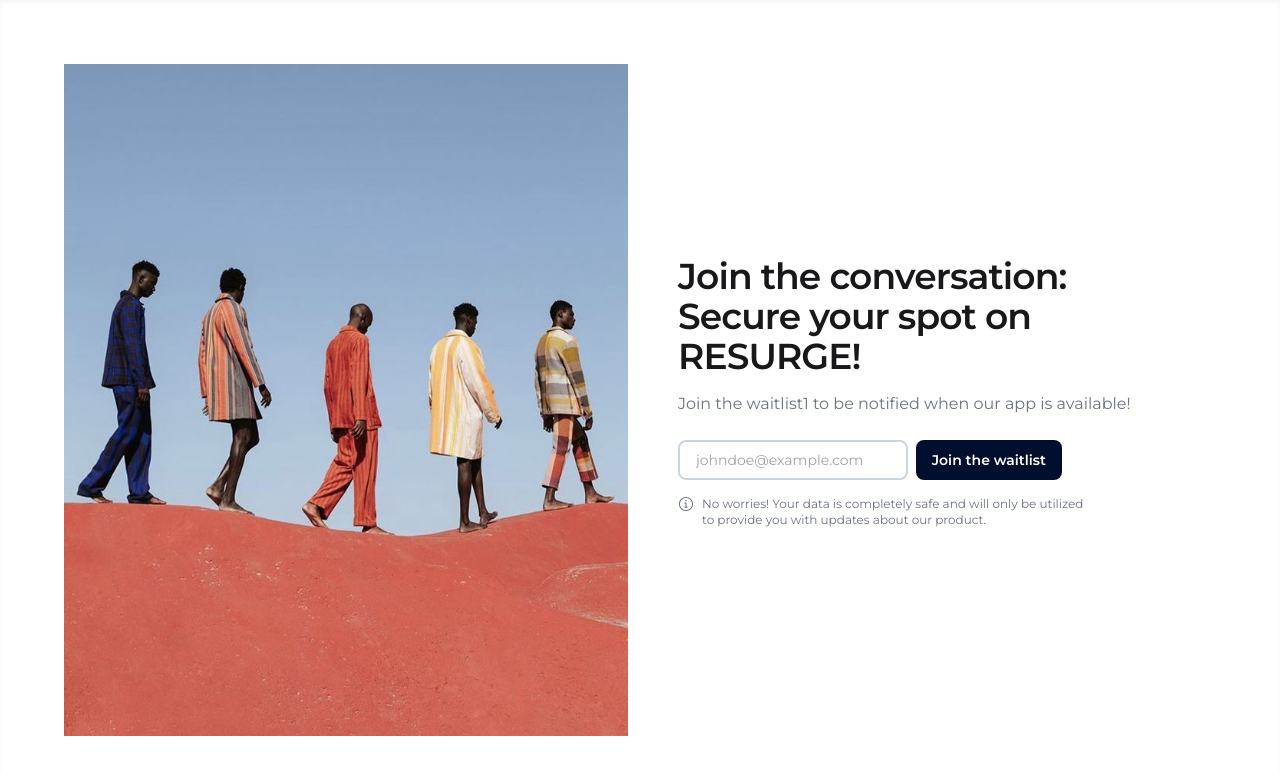
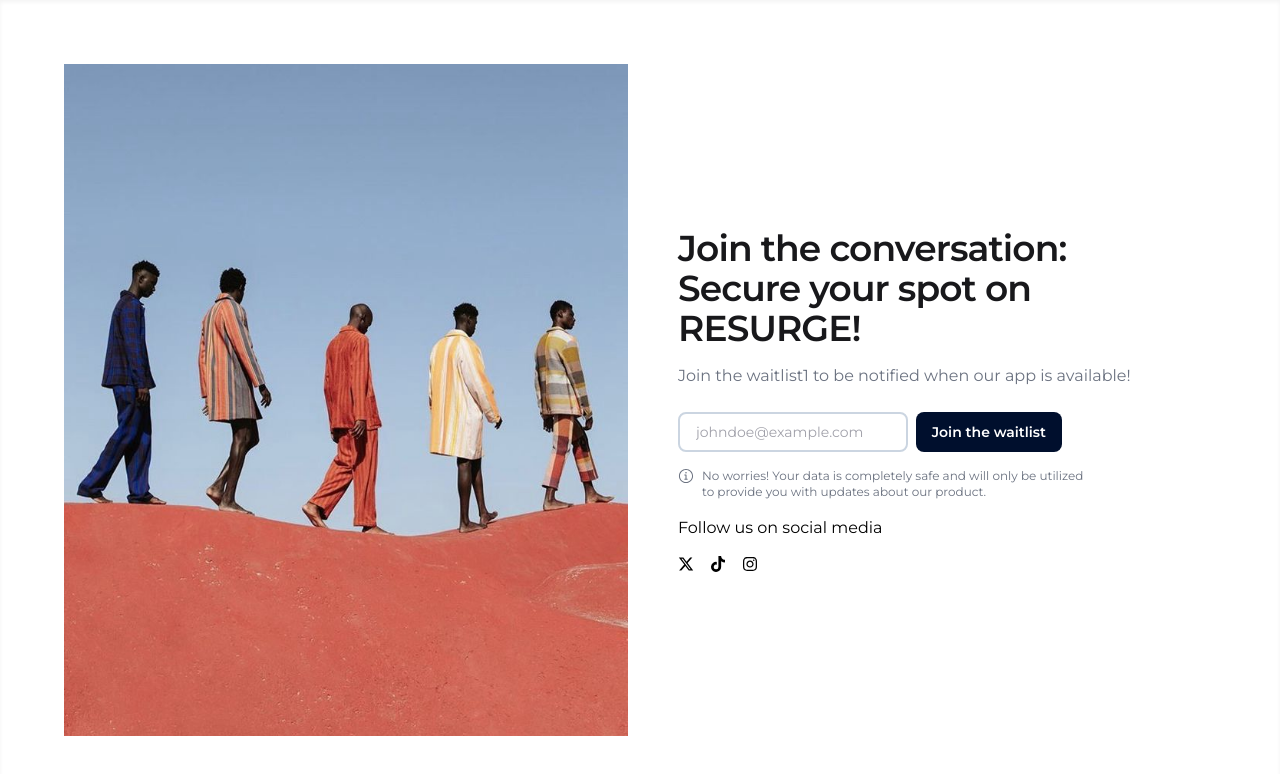
Before and after one commit to deralph/RESURGE, a React (Vite) app: page / in a window 1280 px wide. Shown: the top 774 px of the page. Built offline with nearby package versions, Linux system fonts and the light colour scheme.

Commit message:
added socials

```diff
--- a/src/components/Waitlist.tsx
+++ b/src/components/Waitlist.tsx
@@ -3,6 +3,7 @@
 import waitlist1 from "../assets/waitlist1.jpg";
 import { Toaster } from "react-hot-toast";
 import EmailForm from "../components/EmailForm";
+import { FaInstagram, FaLinkedin, FaTiktok, FaXTwitter } from "react-icons/fa6";
 export default function Home() {
   return (
     <>
@@ -27,6 +28,41 @@
             </p>
 
             <EmailForm />
+            <p className=""> Follow us on social media</p>
+            <div className="flex items-center gap-4 mt-4">
+              <a
+                target="_blank"
+                href="https://x.com/resurge_style?s=21"
+                aria-label="X"
+                className=""
+              >
+                <FaXTwitter />
+              </a>
+              {/* <a
+                target="_blank"
+                href="#"
+                aria-label="LinkedIn"
+                className="hover:text-gray-300"
+              >
+                <FaLinkedin />
+              </a> */}
+              <a
+                target="_blank"
+                href="https://www.tiktok.com/@resurge24?_t=ZM-8vKxAs7HARh&_r=1"
+                aria-label="tiktok"
+                className=""
+              >
+                <FaTiktok />
+              </a>
+              <a
+                target="_blank"
+                href="https://www.instagram.com/resurge_stle?igsh=MXU4aGh1bHZydWhzYg%3D%3D&utm_source=qr"
+                aria-label="Instagram"
+                className=""
+              >
+                <FaInstagram />
+              </a>
+            </div>
           </div>
         </main>
       </section>
```
